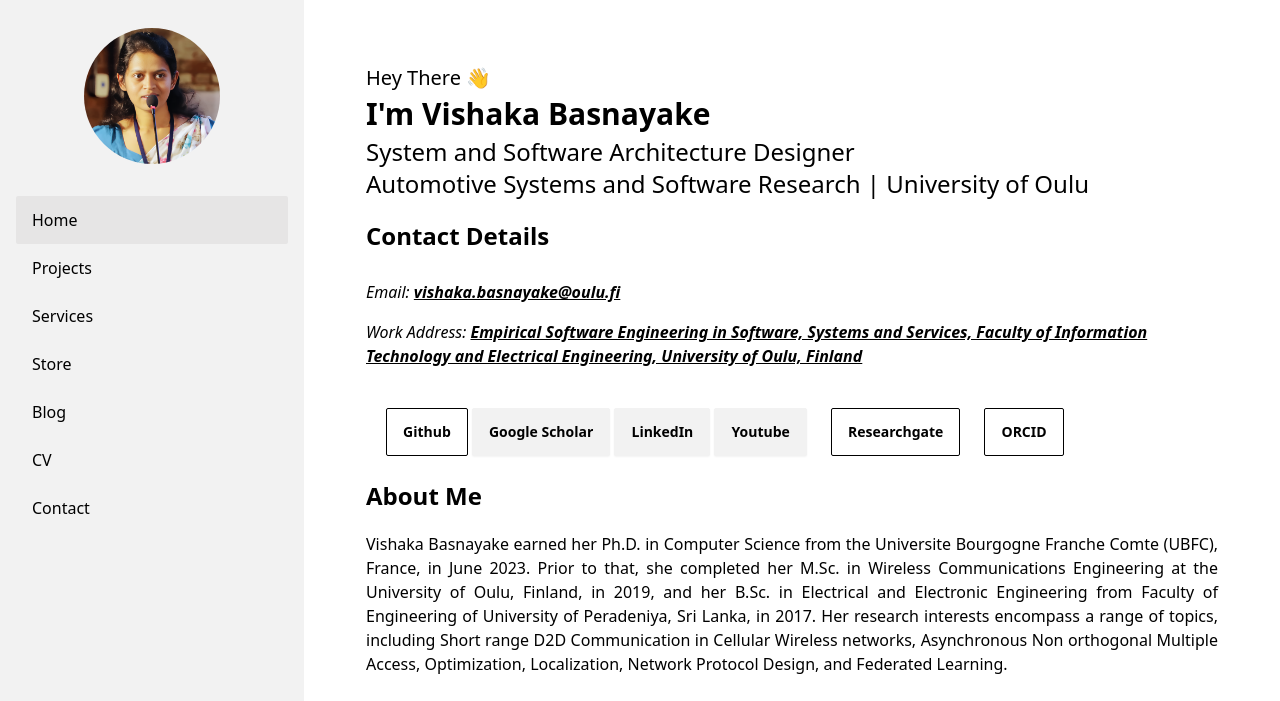
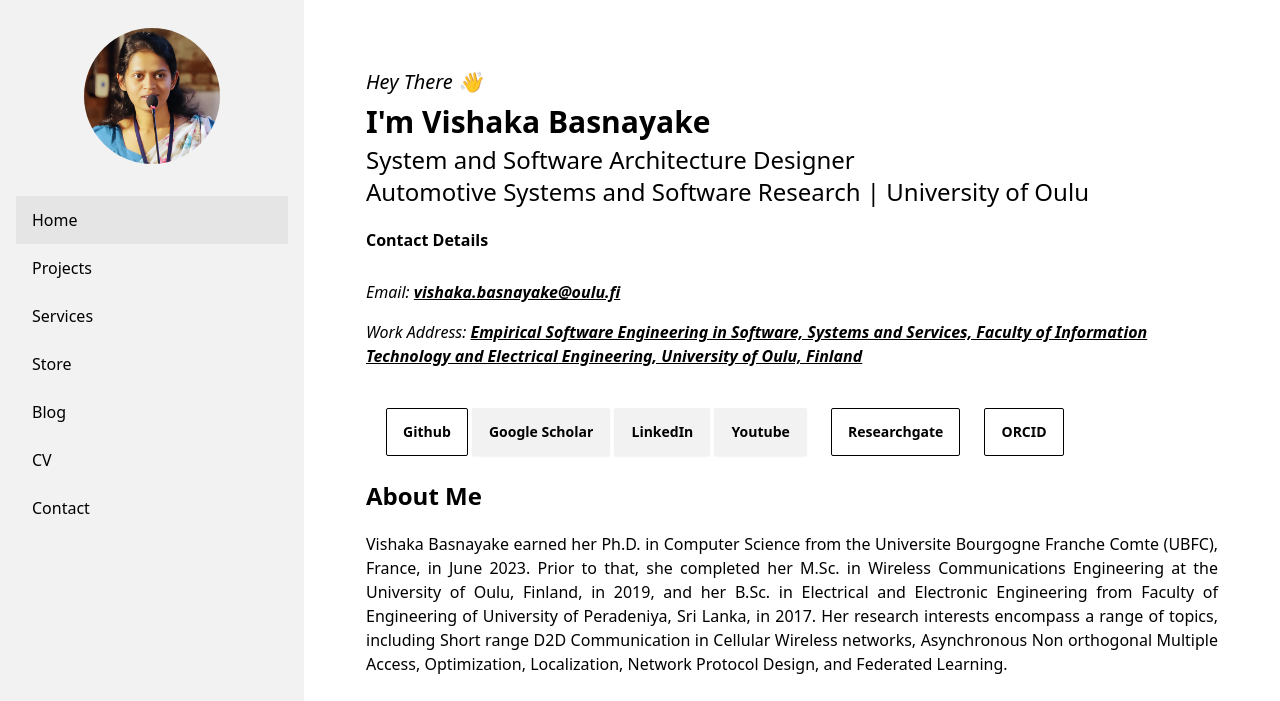
Before and after one commit to VishakaB/vishakab.github.io, an Astro site: page / in a window 1280 px wide. Shown: the top 701 px of the page. Built offline with nearby package versions, Linux system fonts and the light colour scheme; Astro itself is replaced by a stand-in of ours.

Commit message:
Update index.astro

```diff
--- a/src/pages/index.astro
+++ b/src/pages/index.astro
@@ -11,7 +11,7 @@ const last_posts = posts.slice(0, 3);
 
 <BaseLayout sideBarActiveItemID="home">
   <div class="pb-12 mt-5">
-    <div class="text-xl py-1">Hey There 👋</div>
+    <div class="text-xl py-2 italic">Hey There 👋</div>
     <div class="text-3xl font-bold">I'm Vishaka Basnayake</div>
     <div class="text-2xl py-1">
       System and Software Architecture Designer<br>
@@ -22,7 +22,7 @@ const last_posts = posts.slice(0, 3);
     </div>
 
     <div class="mb-5">
-      <div class="text-2xl w-full font-bold">Contact Details</div>
+      <div class="text-1.75xl w-full font-bold">Contact Details</div>
     </div>
 
     <style>
@@ -38,7 +38,7 @@ const last_posts = posts.slice(0, 3);
       .italic {
             font-style: italic; /* Correct property for italic text */
         }
-  </style>
+    </style>
 
     <div class="py-2 italic">
         Email: <a href="mailto:vishaka.basnayake@oulu.fi" class="bold-underline">vishaka.basnayake@oulu.fi</a><br>
```
